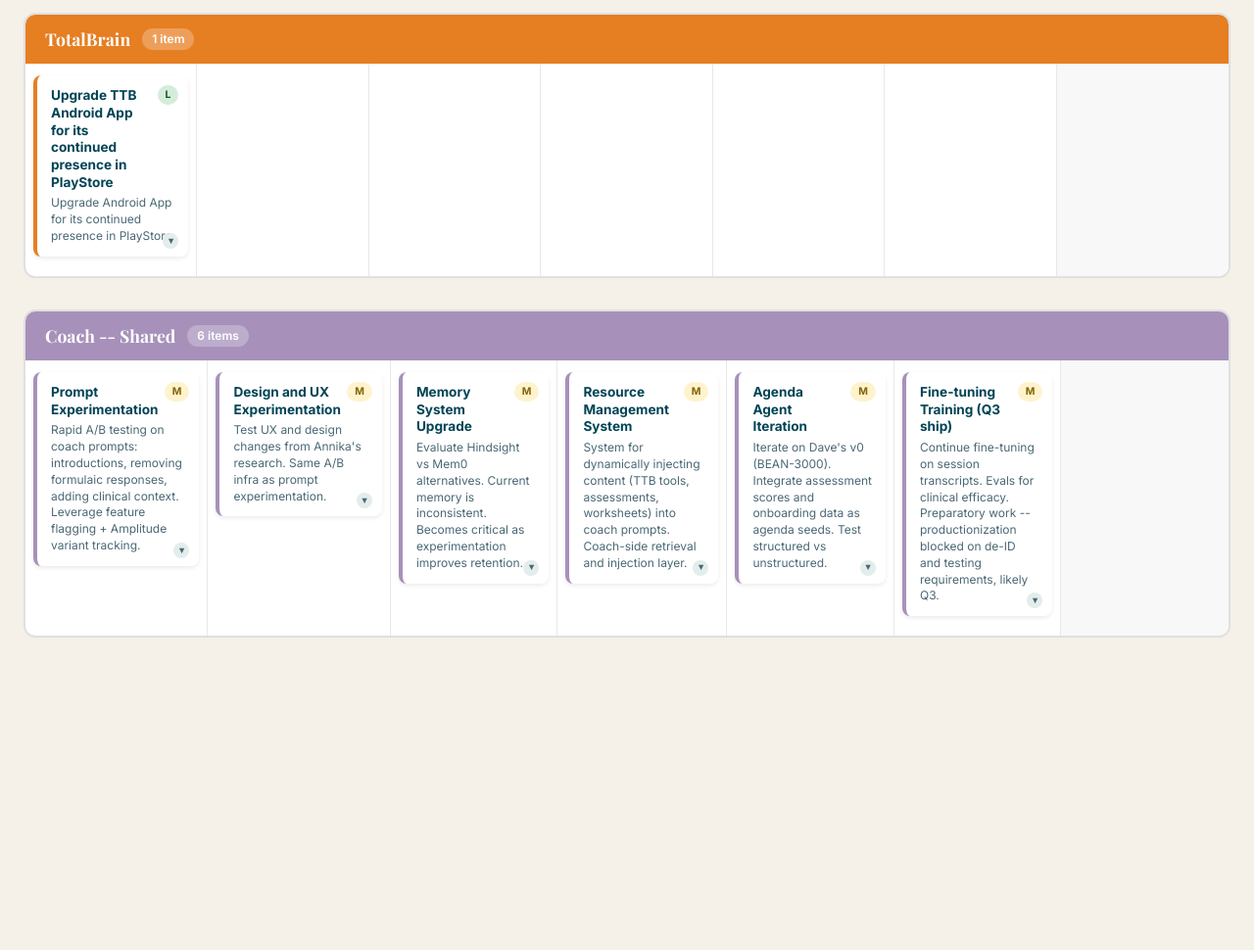
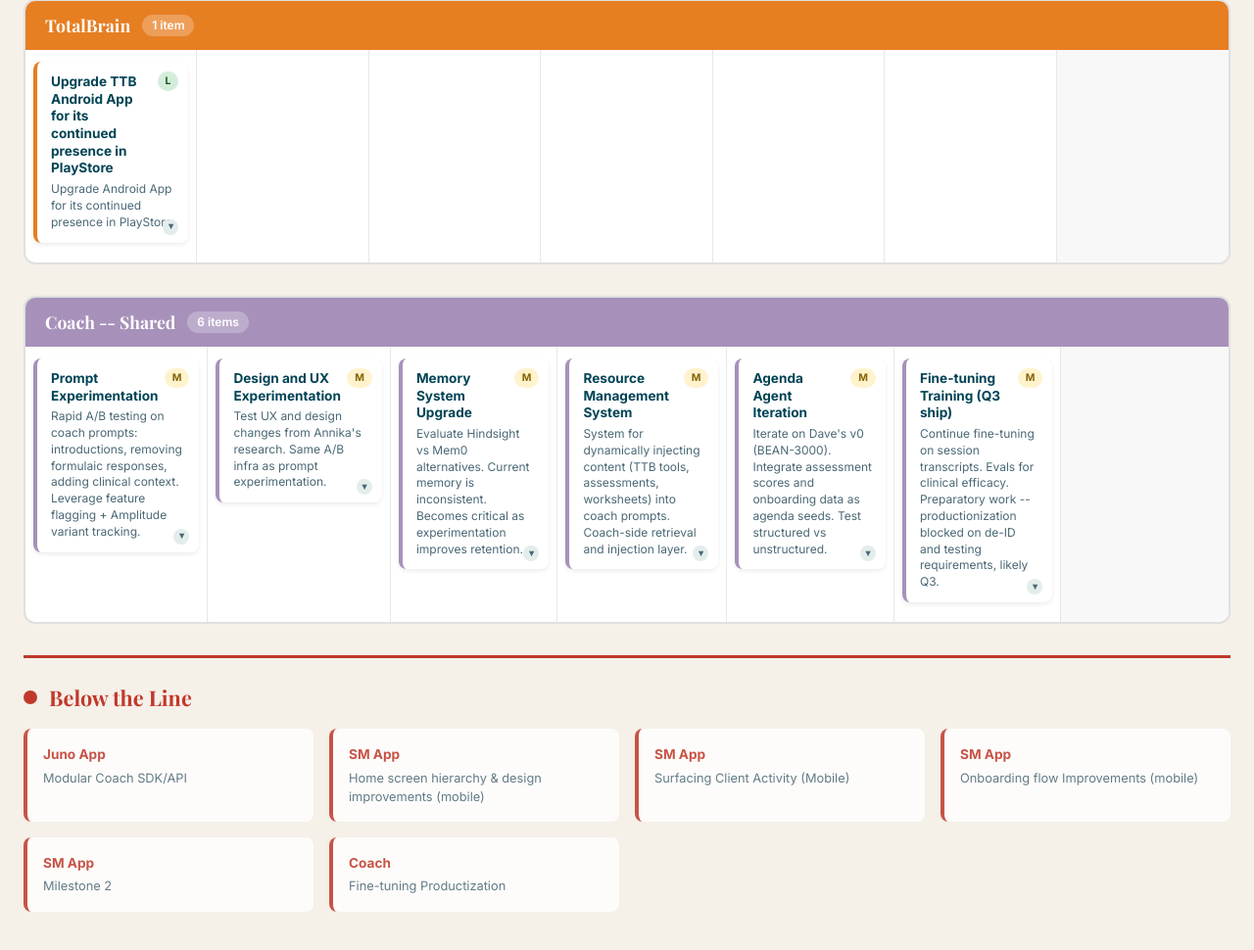
Before and after one commit to vyoung603/juno-q2-roadmap, a plain HTML site: page index.html in a window 1280 px wide. Shown: the part 1712-2682 px from the top of the page at 98% size. Before the commit the page ends 2459 px from the top, so only its background shows below. Drawn offline with nearby package versions, Linux system fonts and the light colour scheme.

Commit message:
Move Biometric Data to Phase B and add Below the Line section with Fine-tuning Productization

```diff
--- a/index.html
+++ b/index.html
@@ -477,6 +477,9 @@
             </div>
           </div></div>
         </div>
+      </div>
+      <!-- Phase B -->
+      <div class="timeline-column">
         <div class="card" onclick="toggleCard(this)">
           <span class="loe-badge loe-medium">M</span>
           <div class="card-title">Biometric Data Integration (Juno App)</div>
@@ -491,9 +494,6 @@
             </div>
           </div></div>
         </div>
-      </div>
-      <!-- Phase B -->
-      <div class="timeline-column">
         <div class="card" onclick="toggleCard(this)">
           <span class="loe-badge loe-low">L</span>
           <div class="card-title">Cookie Consent Project -- whatever updates required for App</div>
@@ -839,6 +839,40 @@
     </div>
   </div>
 
+  <!-- BELOW THE LINE -->
+  <div style="border-top: 3px solid #c0392b; padding-top: 24px; margin-top: 32px;">
+    <div style="display: flex; align-items: center; gap: 12px; margin-bottom: 16px;">
+      <div style="width: 14px; height: 14px; border-radius: 50%; background: #c0392b; flex-shrink: 0;"></div>
+      <h2 style="font-family: 'Playfair Display', Georgia, serif; font-size: 1.35rem; font-weight: 700; color: #c0392b;">Below the Line</h2>
+    </div>
+    <div style="display: grid; grid-template-columns: repeat(auto-fill, minmax(280px, 1fr)); gap: 16px;">
+      <div style="background: white; border-radius: 8px; border-left: 4px solid #c0392b; padding: 16px; opacity: 0.85;">
+        <div style="font-weight: 700; font-size: 0.85rem; color: #c0392b; margin-bottom: 4px;">Juno App</div>
+        <div style="font-size: 0.8rem; color: var(--lake-light);">Modular Coach SDK/API</div>
+      </div>
+      <div style="background: white; border-radius: 8px; border-left: 4px solid #c0392b; padding: 16px; opacity: 0.85;">
+        <div style="font-weight: 700; font-size: 0.85rem; color: #c0392b; margin-bottom: 4px;">SM App</div>
+        <div style="font-size: 0.8rem; color: var(--lake-light);">Home screen hierarchy & design improvements (mobile)</div>
+      </div>
+      <div style="background: white; border-radius: 8px; border-left: 4px solid #c0392b; padding: 16px; opacity: 0.85;">
+        <div style="font-weight: 700; font-size: 0.85rem; color: #c0392b; margin-bottom: 4px;">SM App</div>
+        <div style="font-size: 0.8rem; color: var(--lake-light);">Surfacing Client Activity (Mobile)</div>
+      </div>
+      <div style="background: white; border-radius: 8px; border-left: 4px solid #c0392b; padding: 16px; opacity: 0.85;">
+        <div style="font-weight: 700; font-size: 0.85rem; color: #c0392b; margin-bottom: 4px;">SM App</div>
+        <div style="font-size: 0.8rem; color: var(--lake-light);">Onboarding flow Improvements (mobile)</div>
+      </div>
+      <div style="background: white; border-radius: 8px; border-left: 4px solid #c0392b; padding: 16px; opacity: 0.85;">
+        <div style="font-weight: 700; font-size: 0.85rem; color: #c0392b; margin-bottom: 4px;">SM App</div>
+        <div style="font-size: 0.8rem; color: var(--lake-light);">Milestone 2</div>
+      </div>
+      <div style="background: white; border-radius: 8px; border-left: 4px solid #c0392b; padding: 16px; opacity: 0.85;">
+        <div style="font-weight: 700; font-size: 0.85rem; color: #c0392b; margin-bottom: 4px;">Coach</div>
+        <div style="font-size: 0.8rem; color: var(--lake-light);">Fine-tuning Productization</div>
+      </div>
+    </div>
+  </div>
+
 </div>
 
 <script>
```
